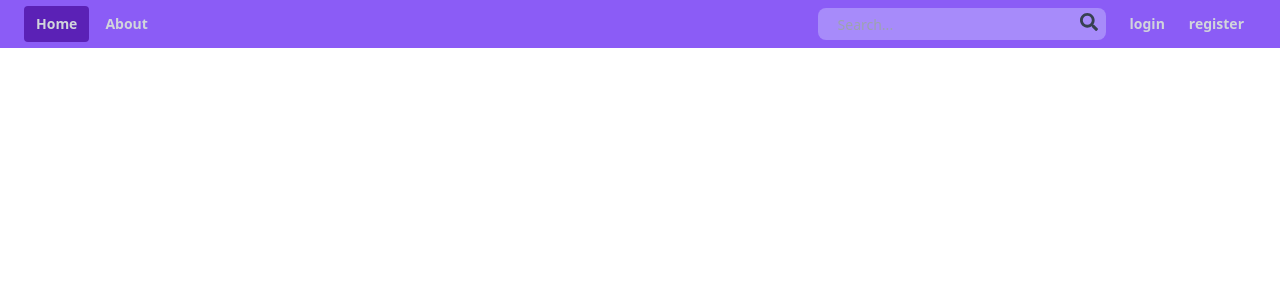
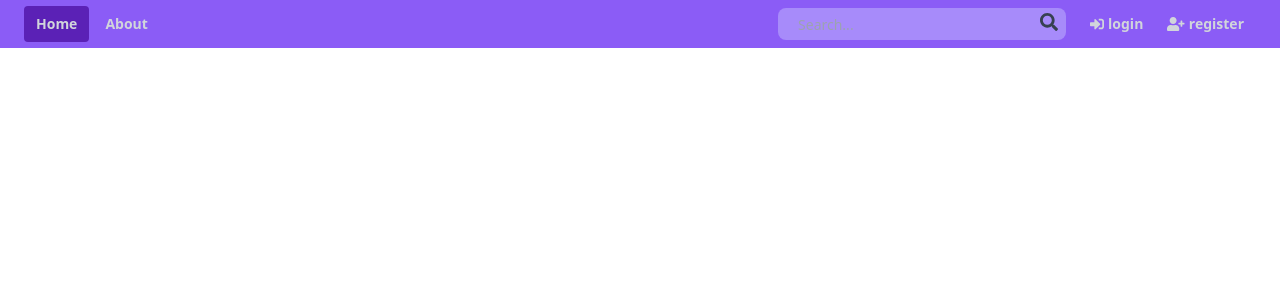
Before and after one commit to Ali-hadi1/drug_store_forntend, a Vue app: page / in a window 1280 px wide. Shown: the top 300 px of the page. Built offline with nearby package versions, Linux system fonts and the light colour scheme.

Commit message:
add iconable links to link component

```diff
--- a/src/components/AppSidebarLink.vue
+++ b/src/components/AppSidebarLink.vue
@@ -1,14 +1,19 @@
 <template>
-  <li class="w-full my-1 box-border">
+  <li class="list-none w-full my-1 box-border">
     <router-link
         v-bind="$attrs"
         :to="{name:routeName}"
         exact
-        class="w-full block px-3 list-none hover:bg-link-hover rounded text-sm cursor-pointer text-gray-300"
-        :class="[paddingClass,textHoverClass , fontWeight]"
+        class="w-full block px-3 hover:bg-link-hover rounded text-sm cursor-pointer"
+        :class="[paddingClass,textHoverClass , fontWeight, textColor]"
         :active-class="activeClass"
     >
-        {{title}}
+      <span class="flex items-center gap-1">
+        <font-awesome-icon v-if="icon.length > 1" :icon="icon"/>
+        <span v-if="title.length > 1">
+          {{title}}
+        </span>
+      </span>
     </router-link>
   </li>
 </template>
@@ -18,7 +23,11 @@ export default {
   props: {
     title: {
       type: String,
-      required: true
+      default: ''
+    },
+    icon: {
+      type: String,
+      default: ''
     },
     routeName: {
       type: String,
@@ -39,6 +48,10 @@ export default {
     activeClass: {
       type: String,
       default: 'bg-link-active'
+    },
+    textColor: {
+      type: String,
+      default: 'text-gray-300'
     }
   },
   data: function () {
```
